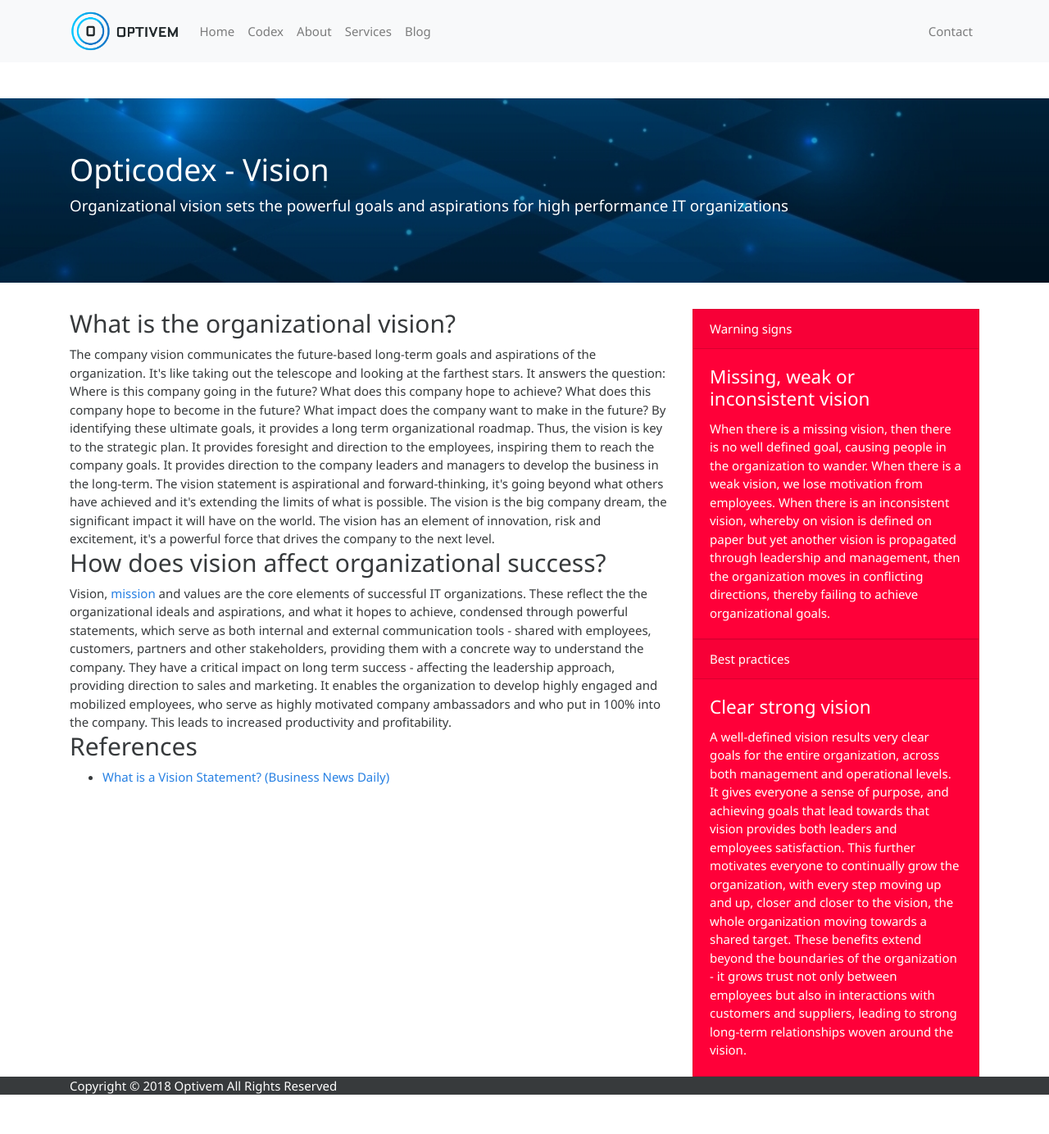
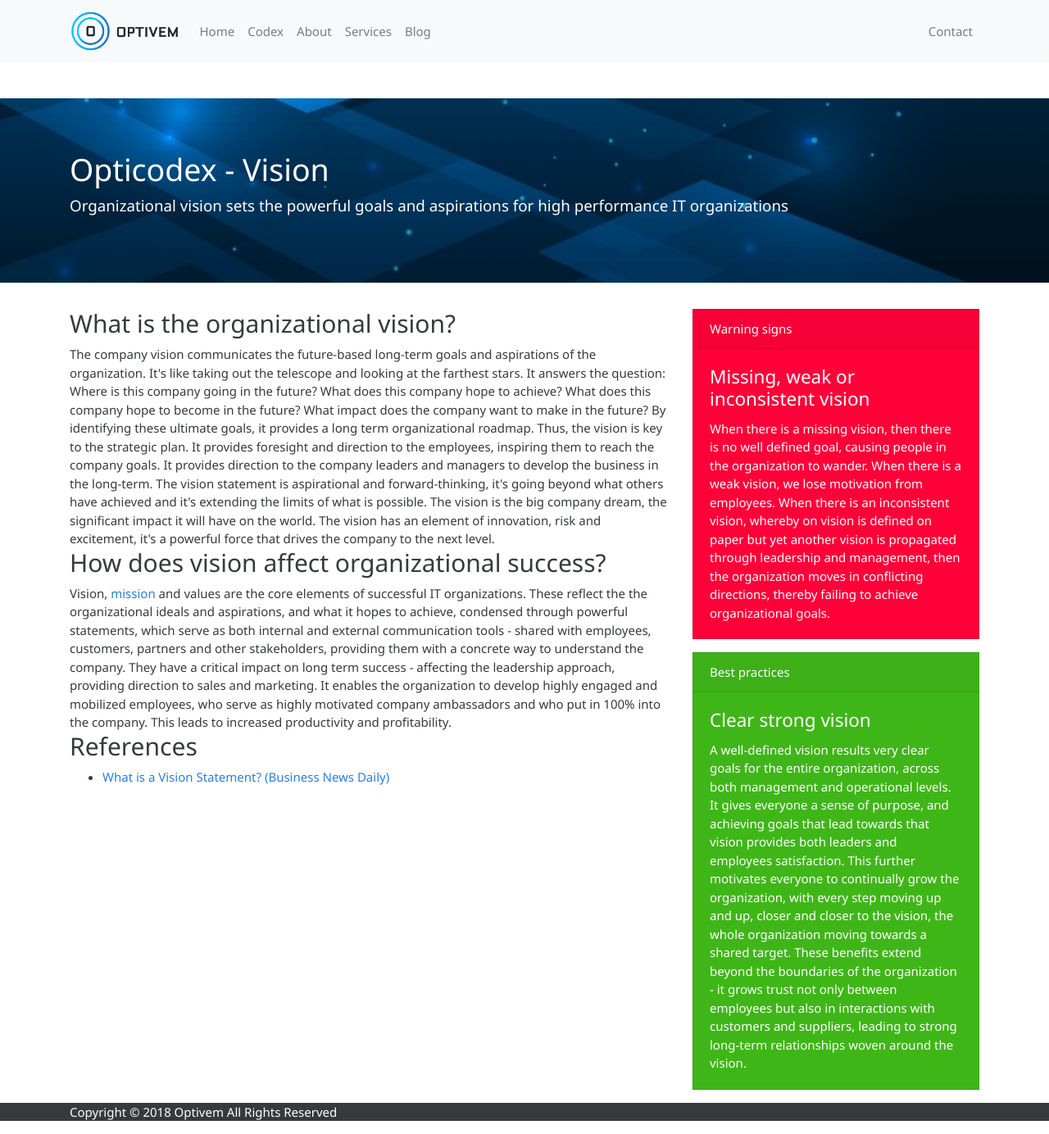
Before and after one commit to optivem/optivem.github.io, a Jekyll site: the page built from _pages/codex/vision.md, in a window 1280 px wide and 1384 px high. Shown: the whole window at 82% size. Built offline with Jekyll 4.4.1, drawn with Linux system fonts in a browser that asks for light colours.

Commit message:
#35 Codex - Vision

```diff
--- a/_pages/codex/vision.md
+++ b/_pages/codex/vision.md
@@ -33,7 +33,7 @@ description: Organizational vision sets the powerful goals and aspirations for h
 
 	<div class="col-md-4">
 
-		<div class="card text-white bg-danger">
+		<div class="card text-white bg-danger mb-3">
 			<div class="card-header">Warning signs</div>
 			<div class="card-body">
 				<h4 class="card-title">Missing, weak or inconsistent vision</h4>
@@ -41,7 +41,7 @@ description: Organizational vision sets the powerful goals and aspirations for h
 			</div>
 		</div>
 
-		<div class="card text-white bg-danger">
+		<div class="card text-white bg-success mb-3">
 			<div class="card-header">Best practices</div>
 			<div class="card-body">
 				<h4 class="card-title">Clear strong vision</h4>
```
